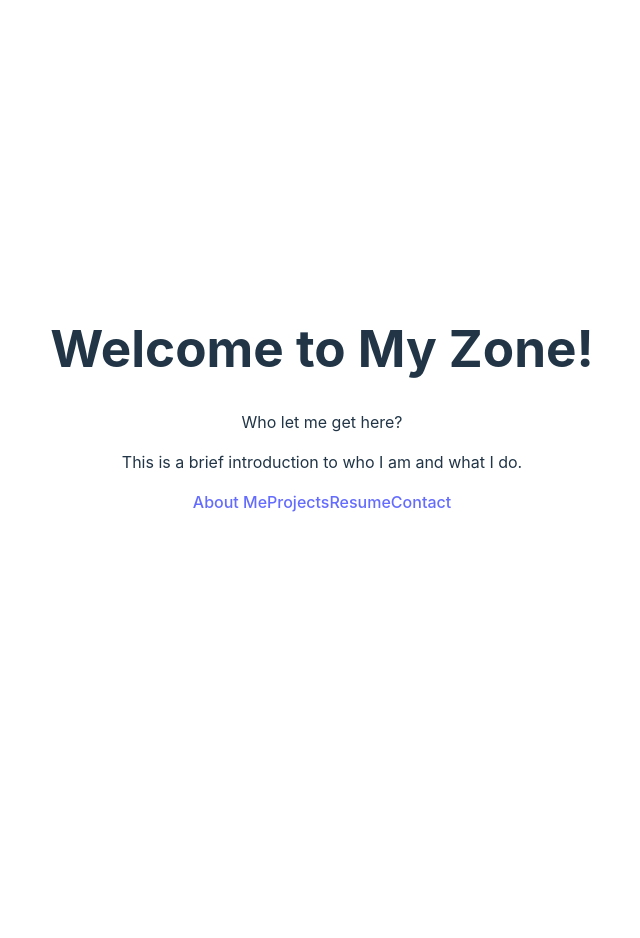
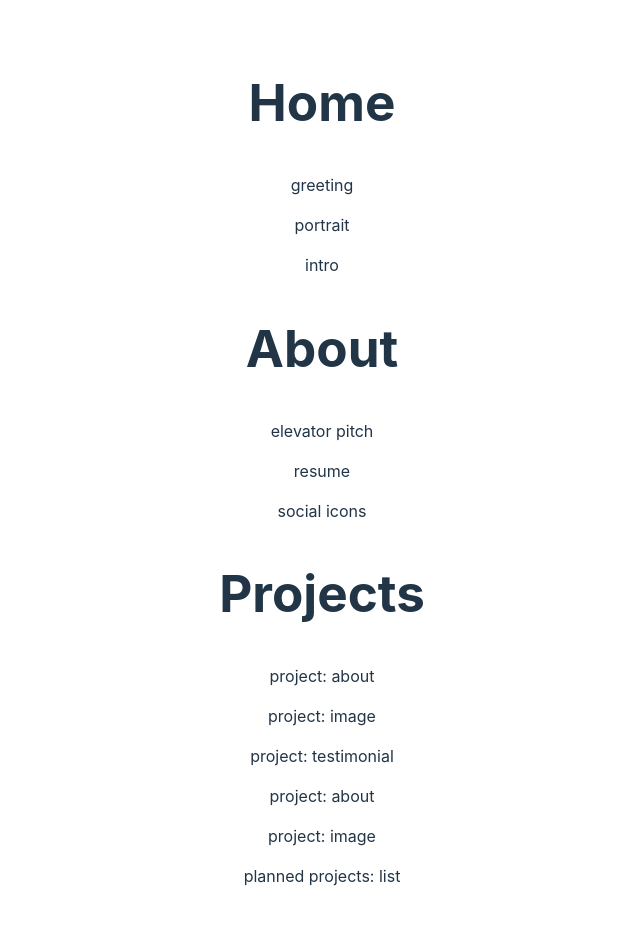
Before and after one commit to brennan-obc/jbo-personal-website, a React (Vite) app: page / in a window 1280 px wide. Shown: the top 938 px of the page, without its empty margins (318-958 px from the left). Before the commit the page ends 800 px from the top, so only its background shows below. Built offline with nearby package versions, Linux system fonts and the light colour scheme.

Commit message:
feat: Remove pages and routing, implement SPA structure

```diff
--- a/src/App.tsx
+++ b/src/App.tsx
@@ -1,11 +1,7 @@
 /* eslint-disable @typescript-eslint/no-unused-vars */
 import { useState } from "react";
 import { BrowserRouter, Route, Routes } from "react-router-dom";
-import About from "./pages/About";
-import Contact from "./pages/Contact";
 import Home from "./pages/Home";
-import Projects from "./pages/Projects";
-import Resume from "./pages/Resume";
 import "./styles/App.css";
 
 function App() {
@@ -19,22 +15,6 @@ function App() {
             path='/'
             element={<Home />}
           />
-          <Route
-            path='/about'
-            element={<About />}
-          />
-          <Route
-            path='/contact'
-            element={<Contact />}
-          />
-          <Route
-            path='/projects'
-            element={<Projects />}
-          />
-          <Route
-            path='/resume'
-            element={<Resume />}
-          />
         </Routes>
       </BrowserRouter>
     </>
--- a/src/pages/About.tsx
+++ /dev/null
@@ -1,10 +0,0 @@
-const About = () => {
-  return (
-    <div>
-      <h1>About</h1>
-      {/* content! */}
-    </div>
-  );
-};
-
-export default About;
--- a/src/pages/Contact.tsx
+++ /dev/null
@@ -1,10 +0,0 @@
-const Contact = () => {
-  return (
-    <div>
-      <h1>Contact</h1>
-      {/* content! */}
-    </div>
-  );
-};
-
-export default Contact;
--- a/src/pages/Home.tsx
+++ b/src/pages/Home.tsx
@@ -1,18 +1,87 @@
-import { Link } from "react-router-dom";
+// import { Link } from "react-router-dom";
 import "../styles/App.css";
 
 function Home() {
   return (
-    <div className='home'>
-      <h1>Welcome to My Zone!</h1>
-      <p>Who let me get here?</p>
-      <p>This is a brief introduction to who I am and what I do.</p>
-      <div className='links'>
-        <Link to='about'>About Me</Link>
-        <Link to='projects'>Projects</Link>
-        <Link to='resume'>Resume</Link>
-        <Link to='contact'>Contact</Link>
-      </div>
+    <div className='container mx-auto'>
+      <section
+        id='home'
+        className='snap-center h-screen'
+      >
+        <h1>Home</h1>
+        <div id='greeting'>
+          <p>greeting</p>
+        </div>
+        <div id='portrait'>
+          <p>portrait</p>
+        </div>
+        <div id='intro'>
+          <p>intro</p>
+        </div>
+      </section>
+      <section
+        id='about'
+        className='snap-center h-screen'
+      >
+        <h1>About</h1>
+        <div id='elevator-pitch'>
+          <p>elevator pitch</p>
+        </div>
+        <div id='overview'>
+          <div id='resume'>
+            <p>resume</p>
+          </div>
+          <div id='social-icons'>
+            <p>social icons</p>
+          </div>
+        </div>
+      </section>
+      <section
+        id='portfolio'
+        className='snap-center h-screen'
+      >
+        <h1>Projects</h1>
+        <div id='projects-professional'>
+          <div className='portfolio-project'>
+            <div className='project-about'>
+              <p>project: about</p>
+            </div>
+            <div className='project-image'>
+              <p>project: image</p>
+            </div>
+            <div className='project-testimonial'>
+              <p>project: testimonial</p>
+            </div>
+          </div>
+        </div>
+        <div id='projects-personal'>
+          <div className='portfolio-project'>
+            <div className='project-about'>
+              <p>project: about</p>
+            </div>
+            <div className='project-image'>
+              <p>project: image</p>
+            </div>
+          </div>
+        </div>
+        <div id='projects-planned'>
+          <div className='bullet-list'>
+            <p>planned projects: list</p>
+          </div>
+        </div>
+      </section>
+      <section
+        id='contact'
+        className='snap-center h-screen'
+      >
+        <h1>Contact</h1>
+        <div className='call-to-action'>
+          <p>call to collaborate</p>
+        </div>
+        <div id='contact-card'>
+          <p>contact card</p>
+        </div>
+      </section>
     </div>
   );
 }
--- a/src/pages/Projects.tsx
+++ /dev/null
@@ -1,10 +0,0 @@
-const Projects = () => {
-  return (
-    <div>
-      <h1>Projects</h1>
-      {/* content! */}
-    </div>
-  );
-};
-
-export default Projects;
--- a/src/pages/Resume.tsx
+++ /dev/null
@@ -1,10 +0,0 @@
-const Resume = () => {
-  return (
-    <div>
-      <h1>Resume</h1>
-      {/* content! */}
-    </div>
-  );
-};
-
-export default Resume;
```
